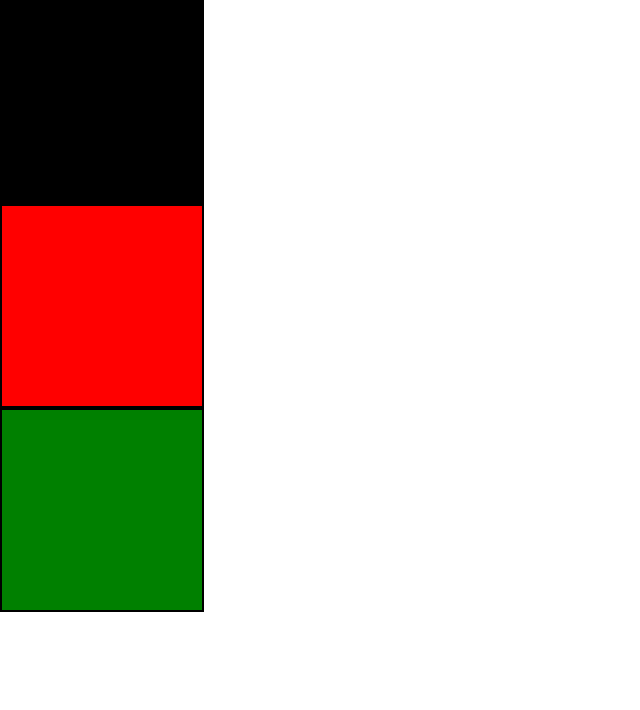
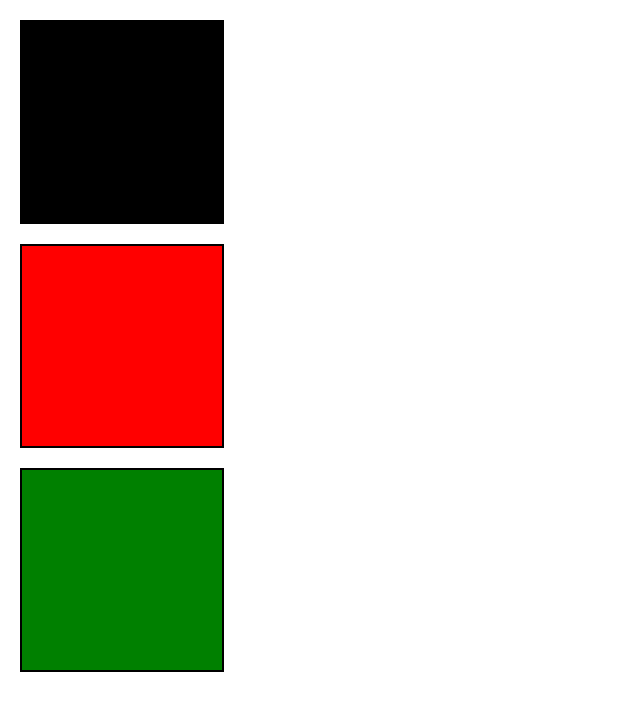
Before and after one commit to voloslg/react-square-playgroung, a React (Create React App) app: page / in a window 1280 px wide. Shown: the top 710 px of the page, without its empty margins (0-640 px from the left). Built offline with nearby package versions, Linux system fonts and the light colour scheme.

Commit message:
add scc styles

```diff
--- a/src/App.js
+++ b/src/App.js
@@ -1,7 +1,7 @@
 import React, { Component } from "react";
 import "./App.css";
 
-import Square from "./square";
+import Square from "./Square";
 
 class App extends Component {
   render() {
--- /dev/null
+++ b/src/Square.css
@@ -0,0 +1,3 @@
+.Square {
+  margin: 20px;
+}
--- a/src/square.js
+++ b/src/Square.js
@@ -1,5 +1,6 @@
 import React, { Component } from "react";
 import PropTypes from "prop-types";
+import "./Square.css";
 
 export default class Square extends Component {
   render() {
@@ -10,7 +11,11 @@ export default class Square extends Component {
       backgroundColor: this.props.initialColor
     };
 
-    return <div style={style}>{/* <h1>Square</h1> */}</div>;
+    return (
+      <div className="Square" style={style}>
+        {/* <h1>Square</h1> */}
+      </div>
+    );
   }
 }
 
```
